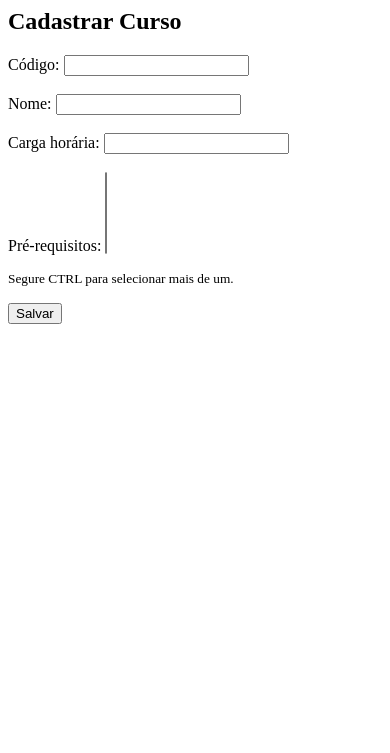
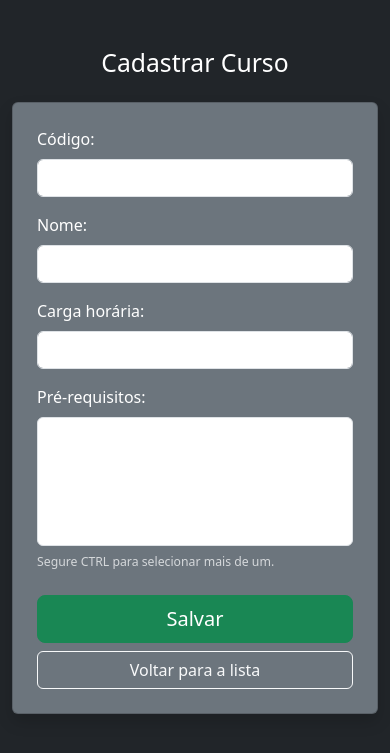
Before and after one commit to LeoncioFerreira/Gerenciador-de-Cursos-e-Alunos, a Flask app: page /cursos/cadastrar_curso in a window 390 px wide. Shown: the top 753 px of the page. Run offline with Flask 3, Linux system fonts and the light colour scheme; lists and menus that the app fills with data are empty; some libraries are stand-ins or nearby versions.

Commit message:
Adiciona estilização Bootstrap em cad_curso e curso

```diff
--- a/templates/cursos/cad_curso.html
+++ b/templates/cursos/cad_curso.html
@@ -1,30 +1,104 @@
-<h2>Cadastrar Curso</h2>
+<!DOCTYPE html>
+<html lang="pt-br">
+  <head>
+    <meta charset="UTF-8" />
+    <title>Cadastrar Curso</title>
+    <link
+      rel="stylesheet"
+      href="{{ url_for('static', filename='bootstrap.css') }}"
+    />
+  </head>
+
+  <body class="bg-dark text-white">
+    <div class="container mt-5">
+      <div class="row justify-content-center">
+        <div class="col-md-6">
+          <h2 class="text-center mb-4">Cadastrar Curso</h2>
           <!-- Exibe uma mensagem de erro caso exista-->
+
           {% if erro %}
           <div class="alert alert-danger">{{ erro }}</div>
           {% endif %}
+          <div class="card bg-secondary text-white shadow">
+            <div class="card-body p-4">
+              <!-- Formulario para cadastro de curso via post-->
+              <form method="post">
+                <!-- Recebe o codigo -->
+                <div class="mb-3">
+                  <label for="codigo" class="form-label">Código:</label>
+                  <input
+                    type="text"
+                    name="codigo"
+                    id="codigo"
+                    class="form-control"
+                    required
+                  />
+                </div>
 
-<form method="post">
-  <!-- Formulario para cadastro de curso via post-->
-  Código: <input name="codigo" /><br /><br />
-  <!-- Recebe o codigo -->
-  Nome: <input name="nome" /><br /><br />
                 <!-- Recebe o nome -->
-  Carga horária: <input type="number" name="ch" /><br /><br />
+                <div class="mb-3">
+                  <label for="nome" class="form-label">Nome:</label>
+                  <input
+                    type="text"
+                    name="nome"
+                    id="nome"
+                    class="form-control"
+                    required
+                  />
+                </div>
+
                 <!-- Recebe a carga horária -->
+                <div class="mb-3">
+                  <label for="ch" class="form-label">Carga horária:</label>
+                  <input
+                    type="number"
+                    name="ch"
+                    id="ch"
+                    class="form-control"
+                    required
+                  />
+                </div>
 
                 <!-- Pré-requisitos -->
-  <label>Pré-requisitos:</label>
-  <select name="pre_requisitos" multiple size="5">
+                <div class="mb-3">
+                  <label for="pre_requisitos" class="form-label"
+                    >Pré-requisitos:</label
+                  >
+                  <select
+                    name="pre_requisitos"
+                    id="pre_requisitos"
+                    class="form-select"
+                    multiple
+                    size="5"
+                  >
                     <!--Percorre a lista de cursos cadastrados e exibe código + nome-->
                     {% for c in cursos %}
-    <option value="{{ c.codigo }}">{{ c.codigo }} - {{ c.nome }}</option>
+                    <option value="{{ c.codigo }}">
+                      {{ c.codigo }} - {{ c.nome }}
+                    </option>
                     {% endfor %}
                   </select>
 
                   <!-- Mensagem para selecionar cursos  -->
-  <p><small>Segure CTRL para selecionar mais de um.</small></p>
+                  <div class="form-text text-light opacity-75">
+                    <small>Segure CTRL para selecionar mais de um.</small>
+                  </div>
+                </div>
 
                 <!-- Botão -->
-  <button type="submit">Salvar</button>
+                <div class="d-grid gap-2 mt-4">
+                  <button type="submit" class="btn btn-success btn-lg">
+                    Salvar
+                  </button>
+                  <a href="/cursos" class="btn btn-outline-light"
+                    >Voltar para a lista</a
+                  >
+                </div>
               </form>
+            </div>
+          </div>
+        </div>
+      </div>
+    </div>
+  </body>
+</html>
```
Also changed, not shown: templates/cursos/cursos.html (+42 -14 lines). Lines whose indentation alone changed are shown as unchanged.
